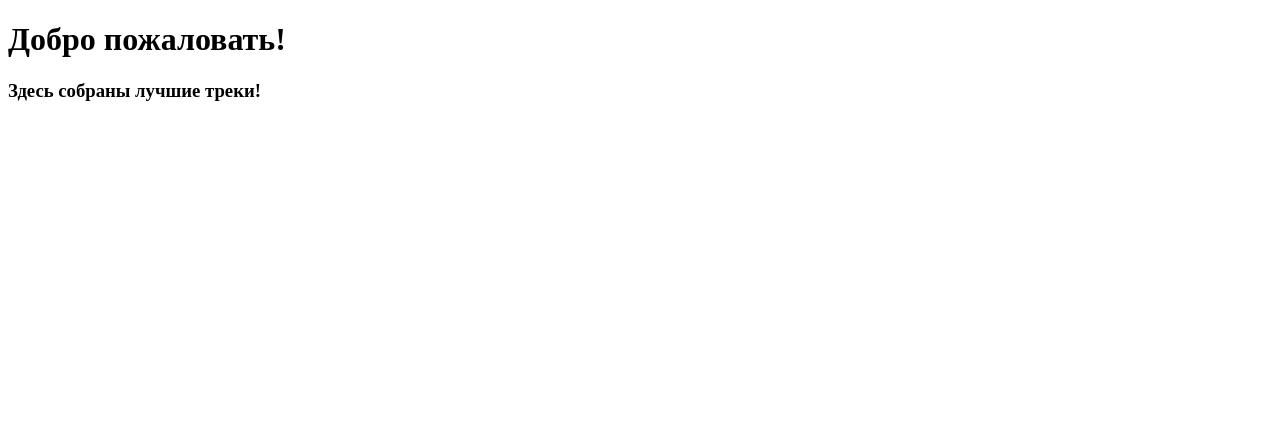
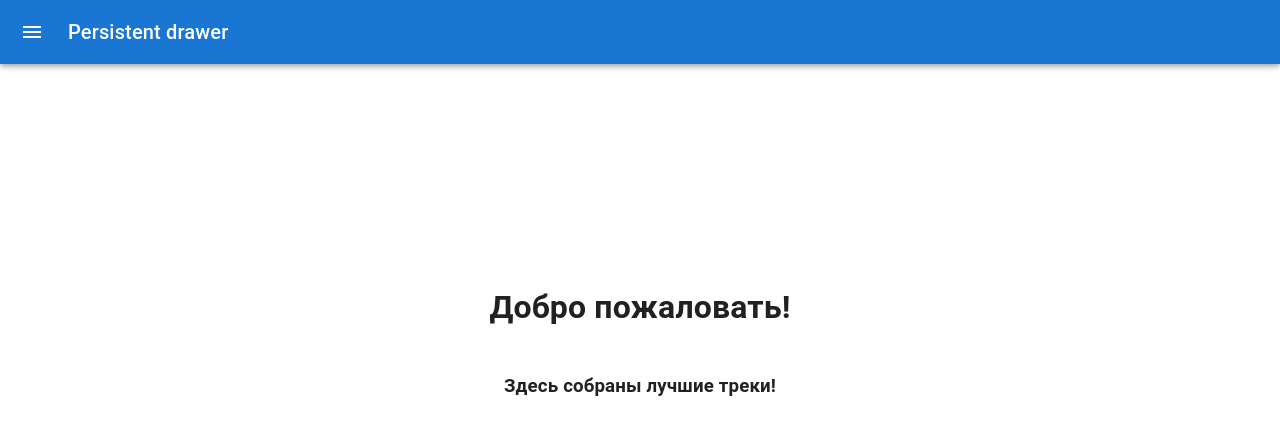
Before and after one commit to Igor21v/music-platform-client, a Next.js app: page / in a window 1280 px wide. Shown: the top 434 px of the page. Built offline with nearby package versions, Linux system fonts and the light colour scheme.

Commit message:
feat: add Navbar, add MainLayout

```diff
--- /dev/null
+++ b/components/Navbar.tsx
@@ -0,0 +1,158 @@
+import * as React from "react";
+import { styled, useTheme } from "@mui/material/styles";
+import Box from "@mui/material/Box";
+import Drawer from "@mui/material/Drawer";
+import CssBaseline from "@mui/material/CssBaseline";
+import MuiAppBar, { AppBarProps as MuiAppBarProps } from "@mui/material/AppBar";
+import Toolbar from "@mui/material/Toolbar";
+import List from "@mui/material/List";
+import Typography from "@mui/material/Typography";
+import Divider from "@mui/material/Divider";
+import IconButton from "@mui/material/IconButton";
+import MenuIcon from "@mui/icons-material/Menu";
+import ChevronLeftIcon from "@mui/icons-material/ChevronLeft";
+import ChevronRightIcon from "@mui/icons-material/ChevronRight";
+import ListItem from "@mui/material/ListItem";
+import ListItemButton from "@mui/material/ListItemButton";
+import ListItemIcon from "@mui/material/ListItemIcon";
+import ListItemText from "@mui/material/ListItemText";
+import InboxIcon from "@mui/icons-material/MoveToInbox";
+import MailIcon from "@mui/icons-material/Mail";
+import { useRouter } from "next/router";
+
+const menuItems = [
+  { text: "Главная", href: "/" },
+  { text: "Список треков", href: "/tracks" },
+  { text: "Список альбомов", href: "/albums" },
+];
+
+const drawerWidth = 240;
+
+const Main = styled("main", { shouldForwardProp: (prop) => prop !== "open" })<{
+  open?: boolean;
+}>(({ theme, open }) => ({
+  flexGrow: 1,
+  padding: theme.spacing(3),
+  transition: theme.transitions.create("margin", {
+    easing: theme.transitions.easing.sharp,
+    duration: theme.transitions.duration.leavingScreen,
+  }),
+  marginLeft: `-${drawerWidth}px`,
+  ...(open && {
+    transition: theme.transitions.create("margin", {
+      easing: theme.transitions.easing.easeOut,
+      duration: theme.transitions.duration.enteringScreen,
+    }),
+    marginLeft: 0,
+  }),
+}));
+
+interface AppBarProps extends MuiAppBarProps {
+  open?: boolean;
+}
+
+const AppBar = styled(MuiAppBar, {
+  shouldForwardProp: (prop) => prop !== "open",
+})<AppBarProps>(({ theme, open }) => ({
+  transition: theme.transitions.create(["margin", "width"], {
+    easing: theme.transitions.easing.sharp,
+    duration: theme.transitions.duration.leavingScreen,
+  }),
+  ...(open && {
+    width: `calc(100% - ${drawerWidth}px)`,
+    marginLeft: `${drawerWidth}px`,
+    transition: theme.transitions.create(["margin", "width"], {
+      easing: theme.transitions.easing.easeOut,
+      duration: theme.transitions.duration.enteringScreen,
+    }),
+  }),
+}));
+
+const DrawerHeader = styled("div")(({ theme }) => ({
+  display: "flex",
+  alignItems: "center",
+  padding: theme.spacing(0, 1),
+  // necessary for content to be below app bar
+  ...theme.mixins.toolbar,
+  justifyContent: "flex-end",
+}));
+
+export default function Navbar() {
+  const theme = useTheme();
+  const [open, setOpen] = React.useState(false);
+
+  const router = useRouter();
+
+  const handleDrawerOpen = () => {
+    setOpen(true);
+  };
+
+  const handleDrawerClose = () => {
+    setOpen(false);
+  };
+
+  return (
+    <Box sx={{ display: "flex" }}>
+      <CssBaseline />
+      <AppBar position="fixed" open={open}>
+        <Toolbar>
+          <IconButton
+            color="inherit"
+            aria-label="open drawer"
+            onClick={handleDrawerOpen}
+            edge="start"
+            sx={{ mr: 2, ...(open && { display: "none" }) }}
+          >
+            <MenuIcon />
+          </IconButton>
+          <Typography variant="h6" noWrap component="div">
+            Persistent drawer
+          </Typography>
+        </Toolbar>
+      </AppBar>
+      <Drawer
+        sx={{
+          width: drawerWidth,
+          flexShrink: 0,
+          "& .MuiDrawer-paper": {
+            width: drawerWidth,
+            boxSizing: "border-box",
+          },
+        }}
+        variant="persistent"
+        anchor="left"
+        open={open}
+      >
+        <DrawerHeader>
+          <IconButton onClick={handleDrawerClose}>
+            {theme.direction === "ltr" ? (
+              <ChevronLeftIcon />
+            ) : (
+              <ChevronRightIcon />
+            )}
+          </IconButton>
+        </DrawerHeader>
+        <Divider />
+        <List>
+          {menuItems.map(({ text, href }, index) => (
+            <ListItem
+              key={href}
+              disablePadding
+              onClick={() => router.push(href)}
+            >
+              <ListItemButton>
+                <ListItemIcon>
+                  {index % 2 === 0 ? <InboxIcon /> : <MailIcon />}
+                </ListItemIcon>
+                <ListItemText primary={text} />
+              </ListItemButton>
+            </ListItem>
+          ))}
+        </List>
+      </Drawer>
+      <Main open={open}>
+        <DrawerHeader />
+      </Main>
+    </Box>
+  );
+}
--- /dev/null
+++ b/layouts/MainLayout.tsx
@@ -0,0 +1,17 @@
+import Navbar from "@/components/Navbar";
+import { Container } from "@mui/material";
+
+import React, { ReactElement } from "react";
+
+interface MainLoyaoutProps {
+  children: ReactElement;
+}
+
+export default function MainLayout({ children }: MainLoyaoutProps) {
+  return (
+    <>
+      <Navbar />
+      {children}
+    </>
+  );
+}
--- a/pages/index.tsx
+++ b/pages/index.tsx
@@ -1,11 +1,28 @@
+import Navbar from "@/components/Navbar";
+import MainLayout from "@/layouts/MainLayout";
 import { Button } from "@mui/material";
 import React from "react";
 
 export default function Index() {
   return (
-    <div className="center">
-      <h1>Добро пожаловать!</h1>
-      <h3>Здесь собраны лучшие треки!</h3>
-    </div>
+    <>
+      <MainLayout>
+        <div className="center">
+          <h1>Добро пожаловать!</h1>
+          <h3>Здесь собраны лучшие треки!</h3>
+        </div>
+      </MainLayout>
+
+      <style jsx>
+        {`
+          .center {
+            margin-top: 150px;
+            display: flex;
+            flex-direction: column;
+            align-items: center;
+          }
+        `}
+      </style>
+    </>
   );
 }
```
Also changed, not shown: pages/tracks/index.tsx (added, +10 -0 lines).
